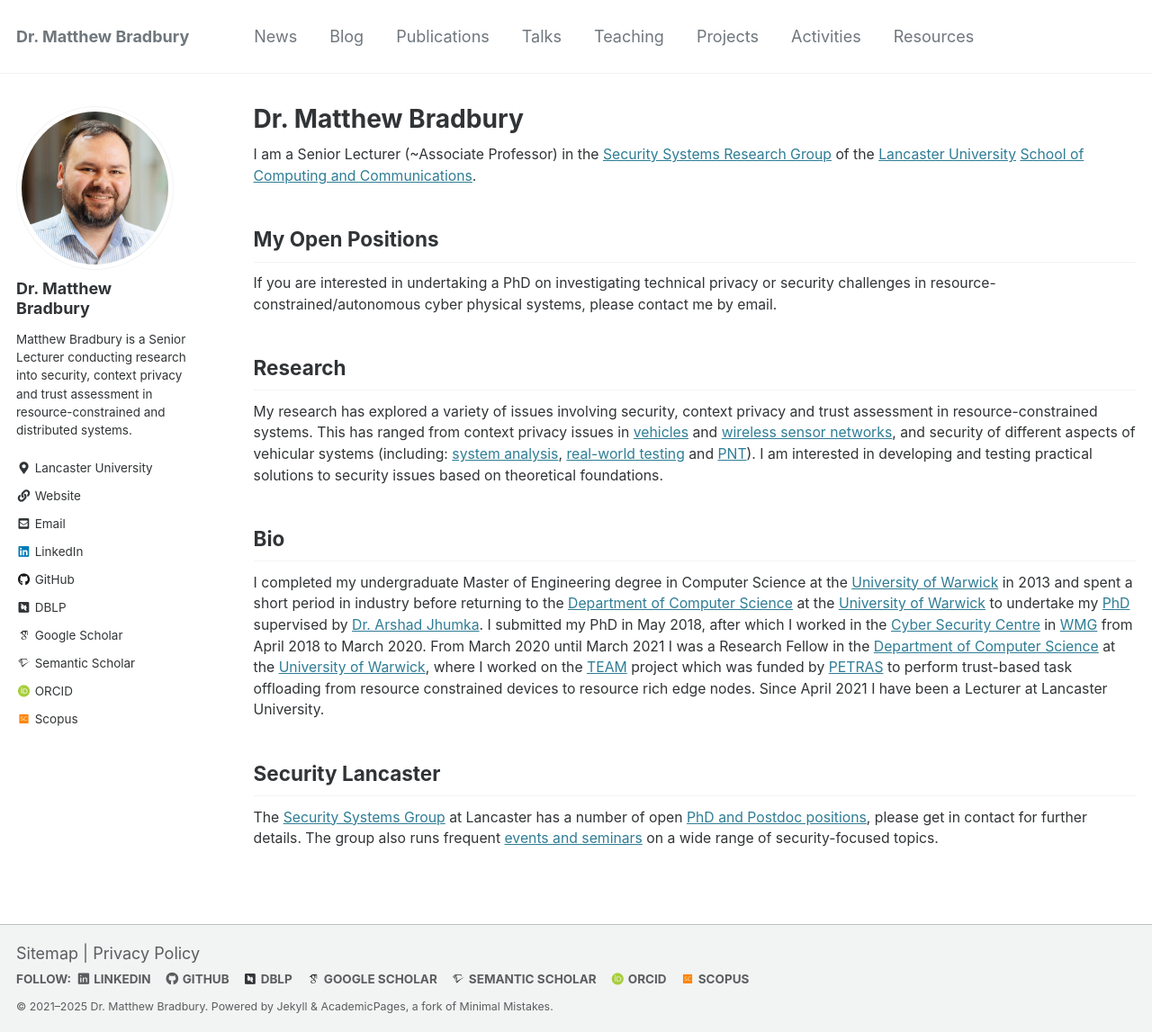
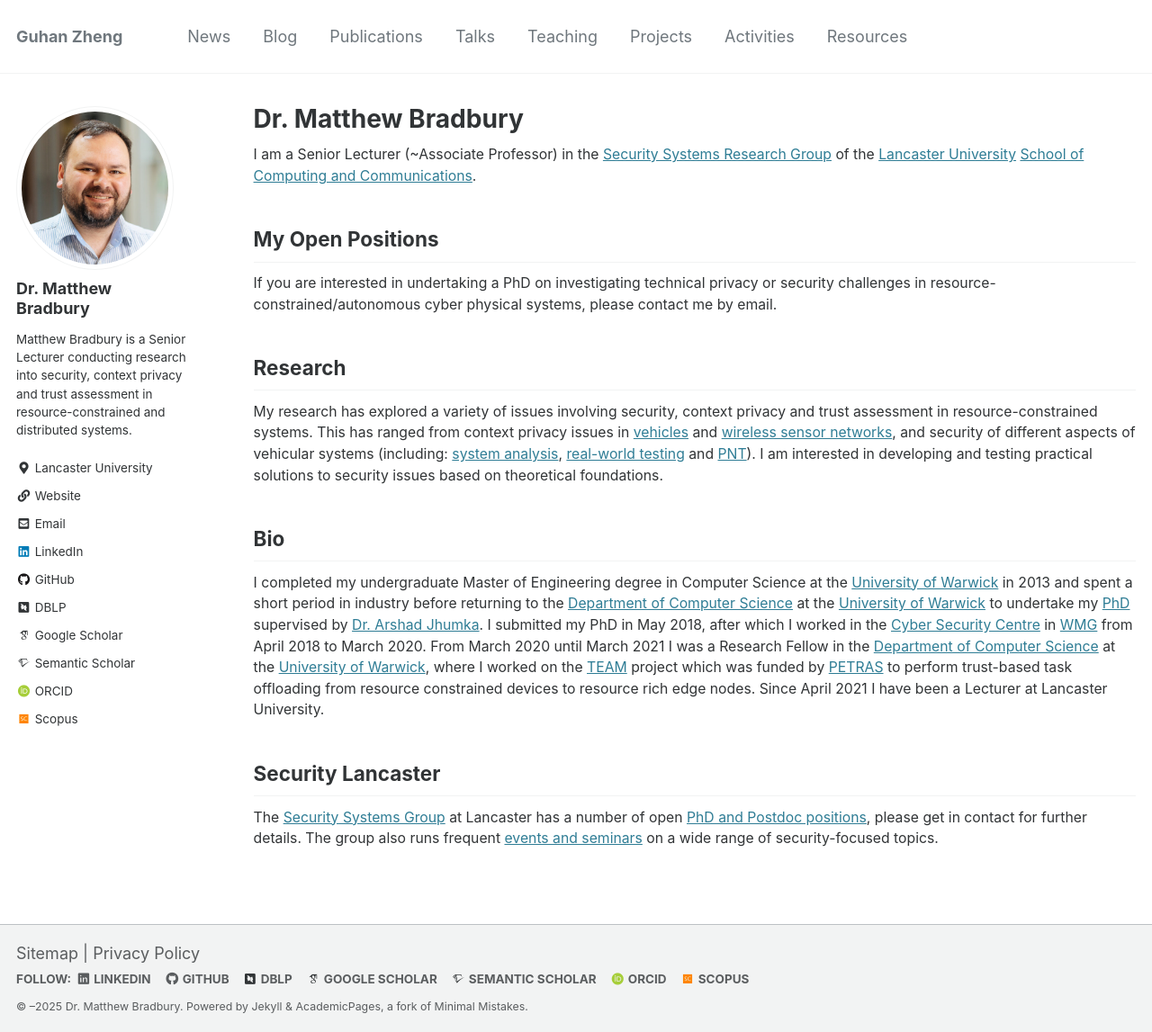
Before and after one commit to Guhan328/Guhan328.github.io, a Jekyll site: the page built from _pages/about.md, in a window 1280 px wide and 1147 px high. Shown: the whole window at 90% size. Built offline with Jekyll 4.4.1, drawn with Linux system fonts in a browser that asks for light colours.

Commit message:
Update _config.yml

```diff
--- a/_config.yml
+++ b/_config.yml
@@ -7,14 +7,14 @@
 
 # Site Settings
 locale                   : "en-GB"
-title                    : "Dr. Matthew Bradbury"
+title                    : "Guhan Zheng"
 title_separator          : "-"
 name                     : &name "Dr. Matthew Bradbury"
 description              : &description "Lecturer at Lancaster University"
-url                      : https://MBradbury.github.io # the base hostname & protocol for your site e.g. "https://mmistakes.github.io"
-baseurl                  : "" # the subpath of your site, e.g. "/blog"
-repository               : "MBradbury/MBradbury.github.io"
-initial_year             : 2021
+#url                      : https://MBradbury.github.io # the base hostname & protocol for your site e.g. "https://mmistakes.github.io"
+#baseurl                  : "" # the subpath of your site, e.g. "/blog"
+#repository               : "MBradbury/MBradbury.github.io"
+#initial_year             : 2021
 teaser                   :  # filename of teaser fallback teaser image placed in /images/, .e.g. "500x300.png"
 breadcrumbs              : false # true, false (default)
 future                   : true
```
